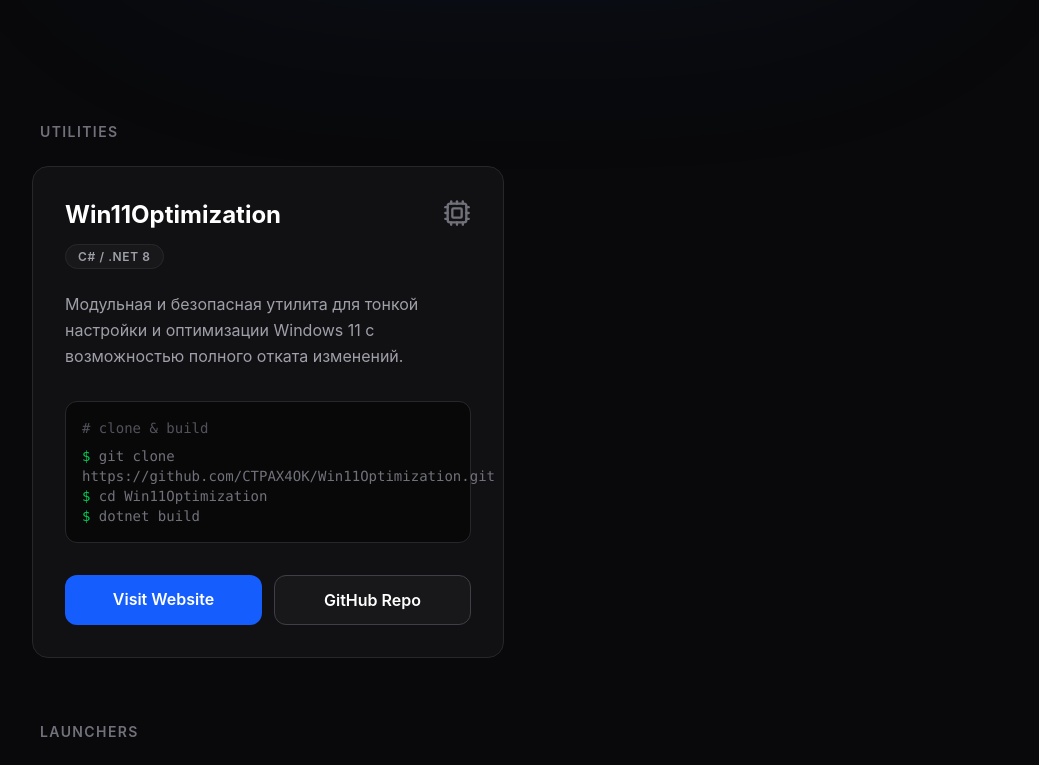
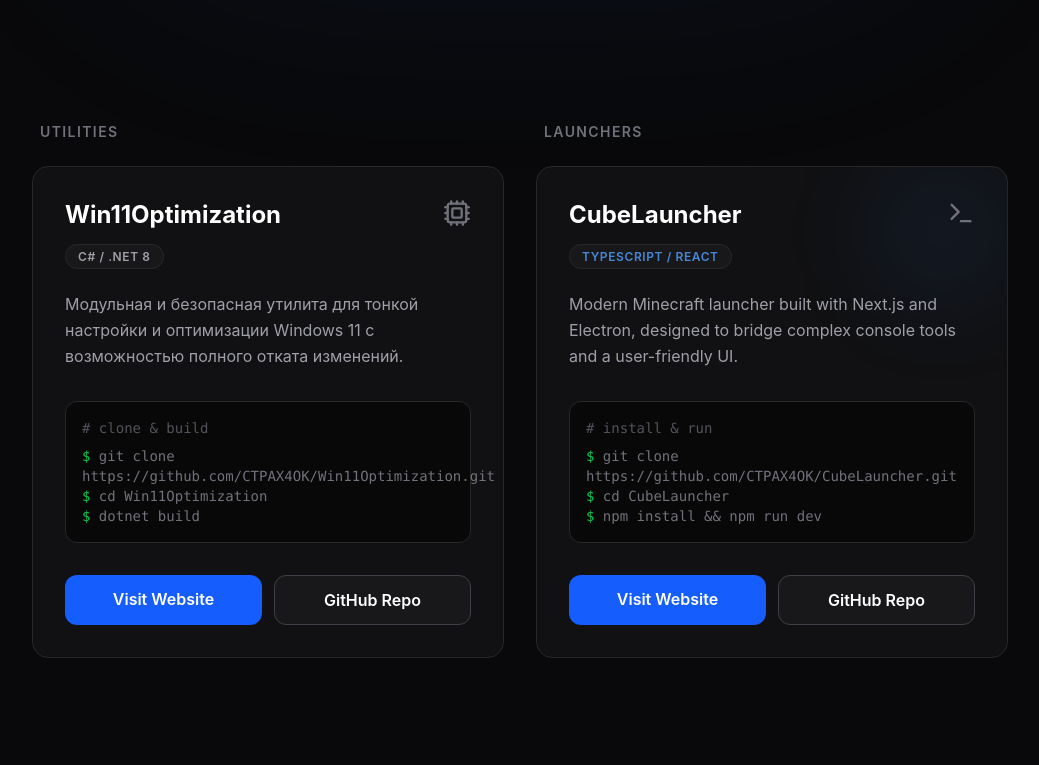
Before and after one commit to CTPAX4OK/CTPAX4OK.github.io, a React (Vite) app: page / in a window 1280 px wide. Shown: the part 360-1125 px from the top of the page, without its empty margins (120-1159 px from the left). Built offline with nearby package versions, Linux system fonts and the light colour scheme.

Commit message:
style: put Utilities and Launchers columns side by side

```diff
--- a/src/App.tsx
+++ b/src/App.tsx
@@ -70,12 +70,13 @@
         viewport={{ once: true, margin: "-100px" }}
         className="container mx-auto px-6 pb-32 relative z-10 max-w-5xl"
       >
-        {/* Utilities Section */}
-        <div className="mb-16">
+        <div className="grid md:grid-cols-2 gap-8">
+          {/* Utilities Column */}
+          <div>
             <motion.h2 variants={itemVariants} className="text-sm font-semibold tracking-widest text-zinc-500 uppercase mb-6 ml-2">
               Utilities
             </motion.h2>
-          <div className="grid md:grid-cols-2 gap-8">
+            <div className="flex flex-col gap-8">
               {/* Win11Optimization */}
               <motion.article variants={itemVariants} className="bg-[#111113] border border-zinc-800 rounded-2xl p-8 glow-on-hover flex flex-col h-full">
                 <div className="flex justify-between items-start mb-6">
@@ -121,12 +122,12 @@
             </div>
           </div>
 
-        {/* Launchers Section */}
+          {/* Launchers Column */}
           <div>
             <motion.h2 variants={itemVariants} className="text-sm font-semibold tracking-widest text-zinc-500 uppercase mb-6 ml-2">
               Launchers
             </motion.h2>
-          <div className="grid md:grid-cols-2 gap-8">
+            <div className="flex flex-col gap-8">
               {/* CubeLauncher */}
               <motion.article variants={itemVariants} className="bg-[#111113] border border-zinc-800 rounded-2xl p-8 glow-on-hover flex flex-col h-full relative overflow-hidden">
                 {/* Subtle blue accent for CubeLauncher */}
@@ -174,6 +175,7 @@
               </motion.article>
             </div>
           </div>
+        </div>
       </motion.section>
 
       {/* Support Section */}
```
Lines whose indentation alone changed are shown as unchanged.
